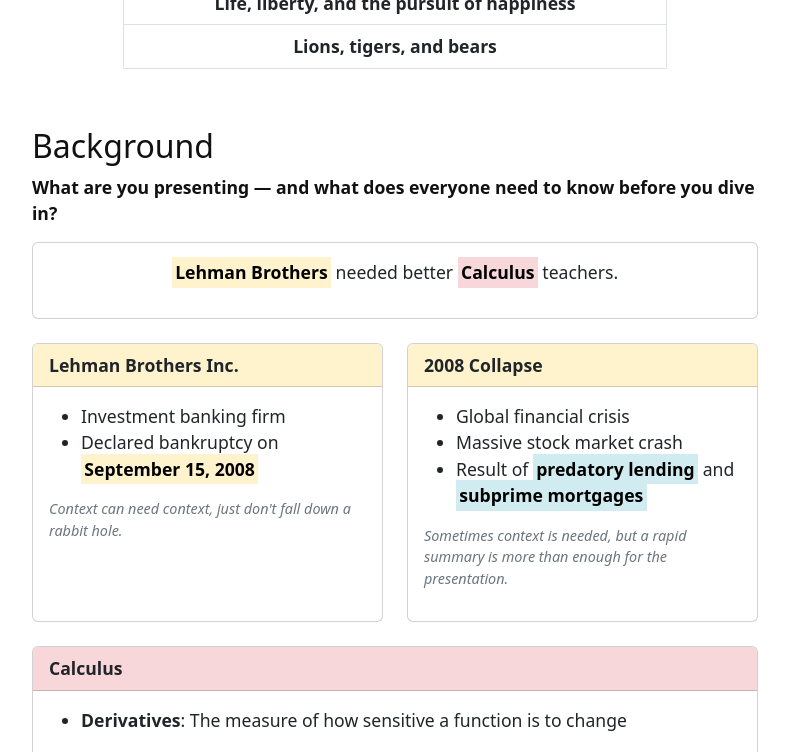
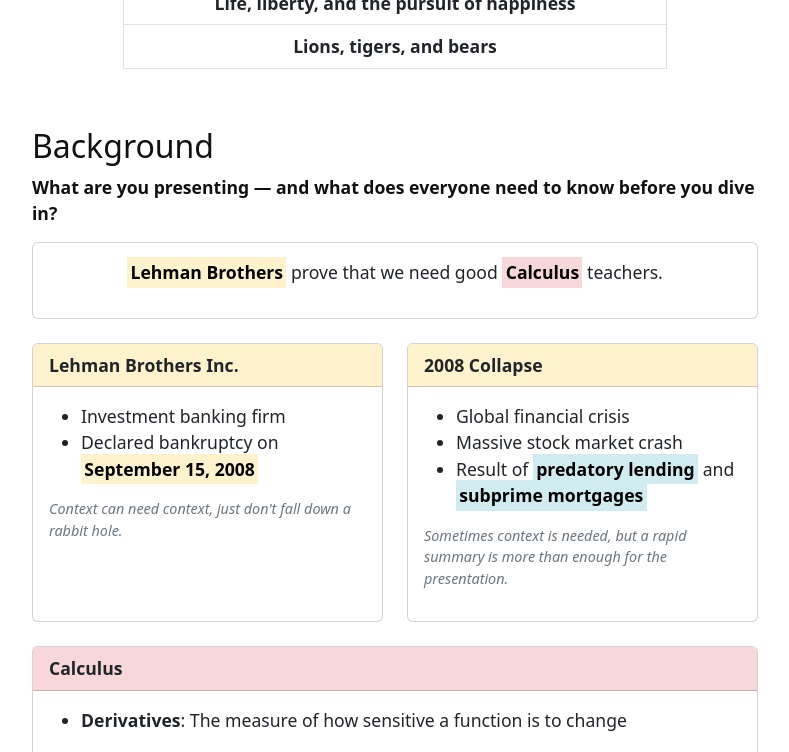
Before and after one commit to rmshksu/comm-shop, a Jekyll site: the page built from content/1-rot.md, in a window 1280 px wide and 900 px high, scrolled down 669 px, cut to the strip 0-752 px from the top of the window. Shown: the whole strip, without its empty margins (245-1034 px from the left). Built offline with Jekyll 4.4.1, drawn with Linux system fonts in a browser that asks for light colours.

Commit message:
Update 1-rot.md
fixing some language, I think this is more coherent

```diff
--- a/content/1-rot.md
+++ b/content/1-rot.md
@@ -41,7 +41,7 @@ nav: RoT
 
 <div class="card mb-4">
   <div class="card-body text-center">
-    <p><mark class="highlight-prompt">Lehman Brothers</mark> needed better <mark class="highlight-focus">Calculus</mark> teachers.</p>
+    <p><mark class="highlight-prompt">Lehman Brothers</mark> prove that we need good <mark class="highlight-focus">Calculus</mark> teachers.</p>
   </div>
 </div>
 
```
